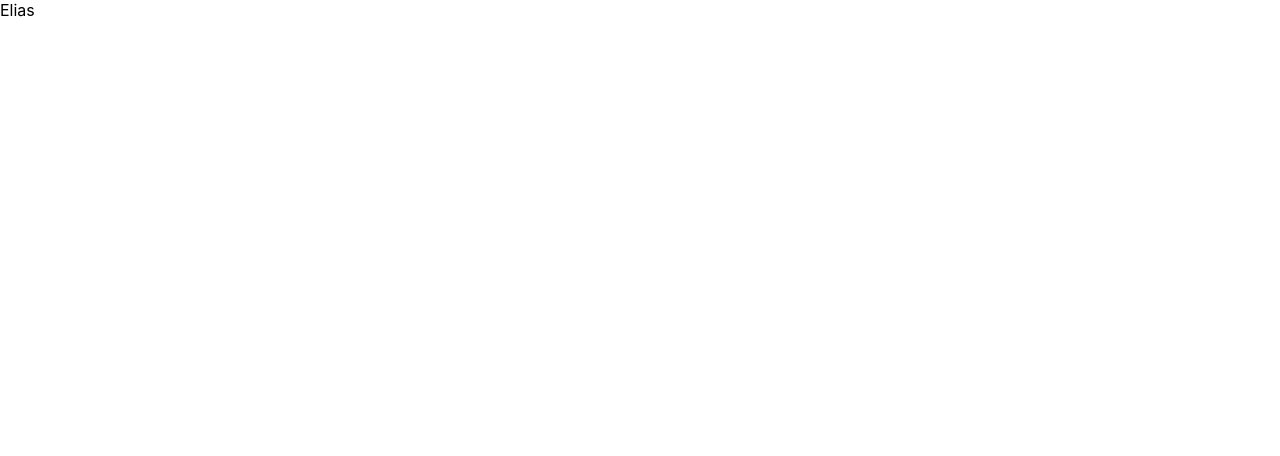
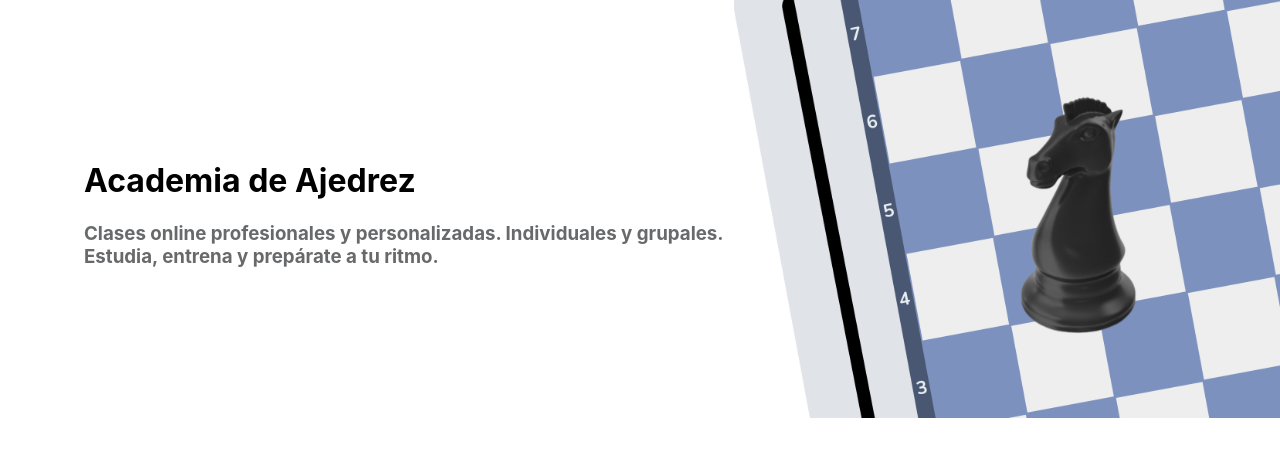
Before and after one commit to memocayar/academia-ajedrez, a React (Create React App) app: page / in a window 1280 px wide. Shown: the top 456 px of the page. Built offline with nearby package versions, Linux system fonts and the light colour scheme.

Commit message:
primer avance de banner

```diff
--- /dev/null
+++ b/src/componentes/Banner.jsx
@@ -0,0 +1,14 @@
+import tablero from  './tablero.png';
+export function Banner() {
+    return (
+      <div style={{display:'flex', justifyContent:'end'}}>
+      <div style={{marginLeft: '84px', width: '650px', marginTop: '140px'}}>
+        <h1 >Academia de Ajedrez</h1>
+        <h3 style={{color: '#67696B', width: '650px'}}>Clases online profesionales y personalizadas. Individuales y grupales. Estudia, entrena y prepárate a tu ritmo.</h3>
+      </div>
+      <div className='imagen'>
+        <img src={tablero} style={{width: '100%'}}/>
+      </div>
+      </div>
+    )
+  }
--- a/src/index.js
+++ b/src/index.js
@@ -1,11 +1,12 @@
 import React from 'react';
 import ReactDOM from 'react-dom/client';
 import './index.css';
-import App from './App';
+import {Banner} from './componentes/Banner'
 
 const root = ReactDOM.createRoot(document.getElementById('root'));
+
 root.render(
-  <React.StrictMode>
-    <App />
-  </React.StrictMode>
+  <>
+    {Banner()}
+  </>
 );
```
Also changed, not shown: src/componentes/tablero.png (added).
